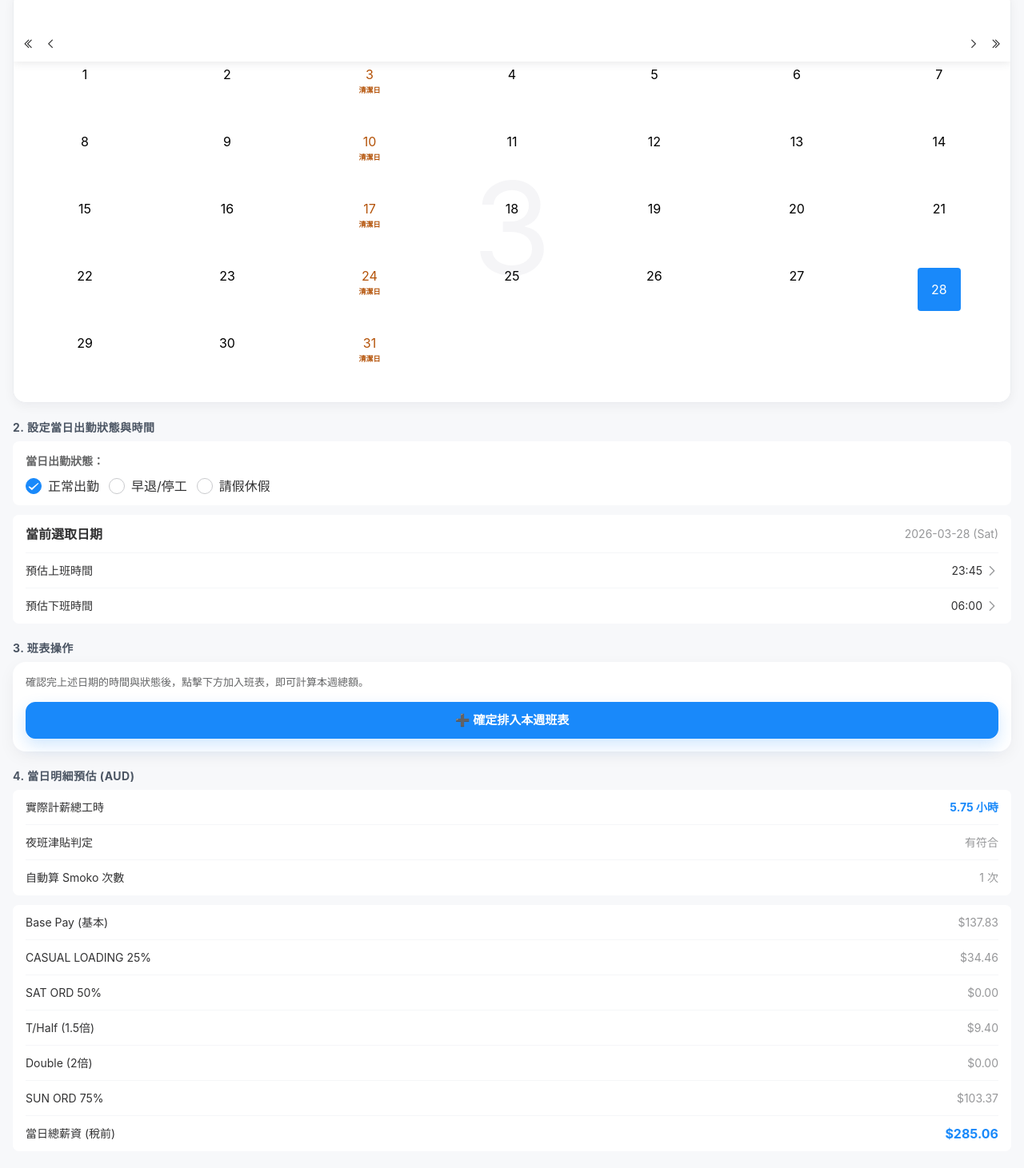
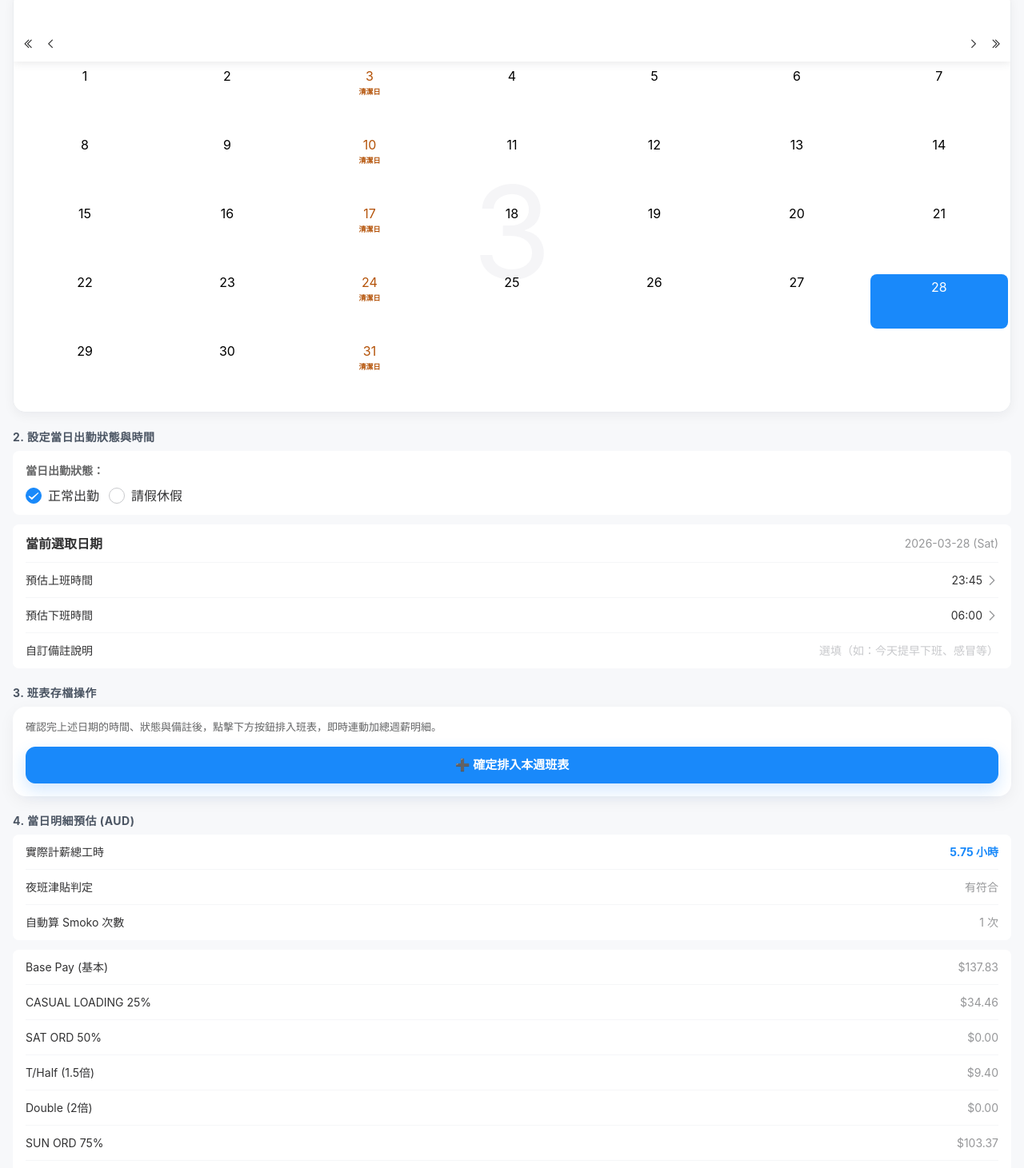
Before and after one commit to ShawnChou420/expense-tracker, a Vue app: page / in a window 1280 px wide. Shown: the part 143-1604 px from the top of the page at 80% size. Built offline with nearby package versions, Linux system fonts and the light colour scheme; no server answers.

Commit message:
UI調整

```diff
--- a/src/App.vue
+++ b/src/App.vue
@@ -25,8 +25,9 @@ import {
 import { showToast } from 'vant'
 
 // --- 狀態切換與清潔日 ---
-const shiftType = ref('normal') // normal: 正常, leave: 請假, standdown: 早退/停工
+const shiftType = ref('normal') // normal: 正常, leave: 請假
 const isCleaningDay = ref(false)
+const remark = ref('') // ✨ 新增：當日自訂備註狀態
 
 // --- 控制時間選擇器彈出視窗的開關 ---
 const showStartTimePicker = ref(false)
@@ -127,6 +128,7 @@ const calendarDefaultDate = computed(() => parseWorkDate(workDate.value))
 const calendarMinDate = new Date(2025, 0, 1)
 const calendarMaxDate = new Date(2027, 11, 31)
 
+// 點擊日曆上的某一天
 const onDateSelect = (date) => {
   const year = date.getFullYear()
   const month = String(date.getMonth() + 1).padStart(2, '0')
@@ -139,11 +141,13 @@ const onDateSelect = (date) => {
     endTime.value = existingRecord.endTime
     shiftType.value = existingRecord.shiftType || 'normal'
     isCleaningDay.value = existingRecord.isCleaningDay || false
+    remark.value = existingRecord.remark || '' // 精準回填歷史備註
     return
   }
 
   const dayOfWeek = date.getDay()
   shiftType.value = 'normal'
+  remark.value = '' // 全新的一天清空備註输入框
 
   if (dayOfWeek === 0) {
     startTime.value = '20:45'
@@ -172,7 +176,7 @@ const selectedHolidayLabel = computed(() => {
   return getNswPublicHolidayLabel(parseWorkDate(workDate.value))
 })
 
-// ✨ 日曆優化：完美處理文字換行與金額顯示
+// ✨ 日曆格式化：支援國定假日、清潔日、金額、備註特殊金底色堆疊
 const holidayCalendarFormatter = (day) => {
   if (!day.date) return day
 
@@ -195,27 +199,27 @@ const holidayCalendarFormatter = (day) => {
   }
 
   const record = records.value.find((r) => r.workDate === dateStr)
+  let classNames = []
+
   if (record) {
     if (record.shiftType === 'leave') {
       infoParts.push('休假')
     } else {
       const convertedPay = record.grossPay * currentExchangeRate.value
-      // 加入加號與金額，若停工可標註
-      if (record.shiftType === 'standdown') {
-        infoParts.push(`停工`)
-      }
       infoParts.push(`+${currencySymbol.value}${formatMoney(convertedPay)}`)
+    }
+    classNames.push(record.shiftType === 'leave' ? 'record-leave-day' : 'record-work-day')
+
+    // 💡 核心亮點：若該日期含有備註，塞入專屬的識別 class
+    if (record.remark && record.remark.trim() !== '') {
+      classNames.push('has-remark-day')
     }
   }
 
   day.bottomInfo = infoParts.join('\n')
 
-  let classNames = []
   if (isHoliday) classNames.push('holiday-day')
   if (isTue) classNames.push('cleaning-day')
-  if (record) {
-    classNames.push(record.shiftType === 'leave' ? 'record-leave-day' : 'record-work-day')
-  }
 
   day.className = `${day.className || ''} ${classNames.join(' ')}`.trim()
   return day
@@ -279,7 +283,7 @@ const {
   sundayLoadingRate,
 })
 
-// ✨ 核心修復：徹底阻絕「請假」產生薪資
+// 🐛 BUG 完美修復：當狀態為請假時，100% 寫死生成 0 元數據，斬草除根
 const buildWorkRecordFromInputs = ({
   id,
   workDate: inputWorkDate,
@@ -287,10 +291,10 @@ const buildWorkRecordFromInputs = ({
   endTime: inputEndTime,
   smokoCountOverride: inputSmokoCountOverride = null,
   shiftType: inputShiftType = 'normal',
-  isCleaningDay: inputIsCleaningDay = false
+  isCleaningDay: inputIsCleaningDay = false,
+  remark: inputRemark = ''
 }) => {
 
-  // 🚨 如果是請假，直接強制回傳 0 的紀錄，不進底層計算機
   if (inputShiftType === 'leave') {
     const record = createWorkRecord({
       id,
@@ -304,10 +308,10 @@ const buildWorkRecordFromInputs = ({
     })
     record.shiftType = 'leave'
     record.isCleaningDay = false
+    record.remark = inputRemark
     return record
   }
 
-  // 正常計算邏輯
   const tempWorkDate = ref(inputWorkDate)
   const tempStartTime = ref(inputStartTime)
   const tempEndTime = ref(inputEndTime)
@@ -348,6 +352,7 @@ const buildWorkRecordFromInputs = ({
 
   record.shiftType = inputShiftType
   record.isCleaningDay = inputIsCleaningDay
+  record.remark = inputRemark
   return record
 }
 
@@ -375,10 +380,63 @@ const sortedRecords = computed(() => {
   })
 })
 
-const exportTodayJson = () => { /* 略 */ }
-const exportWeeklyJson = () => { /* 略 */ }
-const importJsonFiles = async (payload) => { /* 略 */ }
-const exportWeeklyXlsx = () => { /* 略 */ }
+// ======= 備份控制中心與 Excel 生成引擎 =======
+const exportTodayJson = () => {
+  if (!workSummary.value || !payBreakdown.value) return
+  const todayRecord = buildWorkRecordFromInputs({ workDate: workDate.value, startTime: startTime.value, endTime: endTime.value, smokoCountOverride: smokoCountOverride.value, shiftType: shiftType.value, isCleaningDay: isCleaningDay.value, remark: remark.value })
+  if (!todayRecord) return
+  const blob = new Blob([JSON.stringify(todayRecord, null, 2)], { type: 'application/json' })
+  const url = URL.createObjectURL(blob)
+  const link = document.createElement('a'); link.href = url; link.download = `${workDate.value}.json`; link.click(); URL.revokeObjectURL(url)
+}
+
+const exportWeeklyJson = () => {
+  if (records.value.length === 0) return
+  const blob = new Blob([JSON.stringify(records.value, null, 2)], { type: 'application/json' })
+  const url = URL.createObjectURL(blob); const link = document.createElement('a'); link.href = url; link.download = 'weekly-records.json'; link.click(); URL.revokeObjectURL(url)
+}
+
+const importJsonFiles = async (payload) => {
+  const uploaderFiles = Array.isArray(payload) ? payload : [payload]
+  const eventFiles = Array.from(payload?.target?.files || [])
+  const files = eventFiles.length > 0 ? eventFiles : uploaderFiles.map((item) => item?.file || item).filter(Boolean)
+  const importedRecords = []
+  for (const file of files) {
+    const text = await file.text(); const jsonData = JSON.parse(text)
+    if (Array.isArray(jsonData)) {
+      importedRecords.push(...jsonData.map((record) => normalizeWorkRecord(record)).map((record) => { return buildWorkRecordFromInputs({ id: record.id, workDate: record.workDate, startTime: record.startTime, endTime: record.endTime, shiftType: record.shiftType || 'normal', isCleaningDay: record.isCleaningDay || false, remark: record.remark || '' }) ?? record }))
+      continue
+    }
+    const normalizedRecord = normalizeWorkRecord(jsonData)
+    importedRecords.push(buildWorkRecordFromInputs({ id: normalizedRecord.id, workDate: normalizedRecord.workDate, startTime: normalizedRecord.startTime, endTime: normalizedRecord.endTime, shiftType: normalizedRecord.shiftType || 'normal', isCleaningDay: normalizedRecord.isCleaningDay || false, remark: normalizedRecord.remark || '' }) ?? normalizedRecord)
+  }
+  records.value = importedRecords.sort((a, b) => { if (a.workDate === b.workDate) return b.startTime.localeCompare(a.startTime); return b.workDate.localeCompare(a.workDate) })
+}
+
+const exportWeeklyXlsx = () => {
+  if (records.value.length === 0) return
+  const sortedExportRecords = [...records.value].sort((a, b) => { if (a.workDate !== b.workDate) return a.workDate.localeCompare(b.workDate); return a.startTime.localeCompare(b.startTime) })
+  let cumulativePaidHours = 0
+  const totalRawMinutes = sortedExportRecords.reduce((sum, record) => sum + record.totalMinutes, 0)
+  const totalSmokoCount = sortedExportRecords.reduce((sum, record) => sum + record.smokoCount, 0)
+  const totalSmokoDeductMinutes = sortedExportRecords.reduce((sum, record) => sum + record.smokoDeductMinutes, 0)
+  const totalPaidMinutes = sortedExportRecords.reduce((sum, record) => sum + record.paidMinutes, 0)
+  const totalBasePay = roundTo(sortedExportRecords.reduce((sum, record) => sum + record.basePay, 0), 2)
+  const totalCasualPay = roundTo(sortedExportRecords.reduce((sum, record) => sum + record.casualPay, 0), 2)
+  const totalShiftPay = roundTo(sortedExportRecords.reduce((sum, record) => sum + record.shiftPay, 0), 2)
+  const totalGrossPay = roundTo(sortedExportRecords.reduce((sum, record) => sum + record.grossPay, 0), 2)
+  const totalPaidHours = roundTo(totalPaidMinutes / 60, 4)
+  const totalBaseHours = roundTo((totalPaidMinutes - sortedExportRecords.reduce((sum, r) => sum + r.timeHalfMinutes + r.doubleMinutes, 0)) / 60, 4)
+
+  const exportRows = sortedExportRecords.map((record) => {
+    cumulativePaidHours = roundTo(cumulativePaidHours + record.paidMinutes / 60, 4)
+    return ({ 日期: record.workDate, 開始時間: record.startTime, 結束時間: record.endTime, 計薪工時分鐘: record.paidMinutes, 當日總薪資: record.grossPay, 加總工時: cumulativePaidHours, 備註事項: record.remark || '' })
+  })
+  exportRows.push({ 日期: '合計', 開始時間: '', 結束時間: '', 計薪工時分鐘: totalPaidMinutes, 當日總薪資: totalGrossPay, 加總工時: totalPaidHours, 備註事項: '' })
+  const ws = XLSX.utils.json_to_sheet(exportRows); const wb = XLSX.utils.book_new()
+  XLSX.utils.book_append_sheet(wb, ws, 'Weekly Summary'); XLSX.writeFile(wb, 'weekly-summary.xlsx')
+}
+// =============================================================
 
 const getDayOfWeek = (dateStr) => {
   const days = ['Sun', 'Mon', 'Tue', 'Wed', 'Thu', 'Fri', 'Sat']
@@ -392,7 +450,6 @@ const addTodayRecordToList = () => {
   if (!isEditingRecord.value) {
     const duplicated = records.value.some((r) => r.workDate === workDate.value)
     if (duplicated) {
-      showToast('本日紀錄已存在，將自動切換為修改此筆')
       editingRecordId.value = records.value.find((r) => r.workDate === workDate.value).id
     }
   }
@@ -403,7 +460,8 @@ const addTodayRecordToList = () => {
     endTime: endTime.value,
     smokoCountOverride: smokoCountOverride.value,
     shiftType: shiftType.value,
-    isCleaningDay: isCleaningDay.value
+    isCleaningDay: isCleaningDay.value,
+    remark: remark.value
   })
 
   if (!todayRecord) return
@@ -415,6 +473,7 @@ const addTodayRecordToList = () => {
   }
 
   records.value.unshift(todayRecord)
+  showToast('成功加入排班列表')
 }
 
 const editRecord = (record) => {
@@ -424,11 +483,13 @@ const editRecord = (record) => {
   endTime.value = record.endTime
   shiftType.value = record.shiftType || 'normal'
   isCleaningDay.value = record.isCleaningDay || false
+  remark.value = record.remark || ''
 }
 
 const cancelEditingRecord = () => {
   editingRecordId.value = null
   shiftType.value = 'normal'
+  remark.value = ''
 }
 
 const deleteRecord = (recordId) => {
@@ -447,7 +508,7 @@ const deleteRecord = (recordId) => {
           {{ currencyFlag }} {{ currentCurrency }}
         </van-button>
       </div>
-      <p>點擊日曆日期預填時間。可自由編輯請假、停工、微調時間，所有數據即時全域換算。</p>
+      <p>點擊日曆日期預填時間。可自由編輯請假、填寫自訂備註，所有數據全域即時換算。</p>
     </div>
 
     <div class="section calendar-section">
@@ -474,7 +535,6 @@ const deleteRecord = (recordId) => {
           <div style="font-size: 14px; color: #646566; margin-bottom: 12px; font-weight: bold;">當日出勤狀態：</div>
           <van-radio-group v-model="shiftType" direction="horizontal">
             <van-radio name="normal">正常出勤</van-radio>
-            <van-radio name="standdown">早退/停工</van-radio>
             <van-radio name="leave">請假休假</van-radio>
           </van-radio-group>
         </div>
@@ -513,6 +573,14 @@ const deleteRecord = (recordId) => {
             </div>
           </template>
         </van-cell>
+
+        <van-field
+          v-model="remark"
+          label="自訂備註說明"
+          placeholder="選填（如：今天提早下班、感冒等）"
+          input-align="right"
+          clearable
+        />
       </van-cell-group>
     </div>
 
@@ -524,13 +592,13 @@ const deleteRecord = (recordId) => {
     </van-popup>
 
     <div class="workflow">
-      <div class="section" v-if="payBreakdown || shiftType === 'leave' || records.length > 0">
-        <h2>3. 班表操作</h2>
+      <div class="section">
+        <h2>3. 班表存檔操作</h2>
         <div class="section-card">
-          <p class="section-note">確認完上述日期的時間與狀態後，點擊下方加入班表，即可計算本週總額。</p>
+          <p class="section-note">確認完上述日期的時間、狀態與備註後，點擊下方按鈕排入班表，即時連動加總週薪明細。</p>
           <div class="weekly-actions">
             <van-button block type="primary" @click="addTodayRecordToList">
-              {{ isEditingRecord ? '💾 更新此日期修改' : '➕ 確定排入本週班表' }}
+              {{ isEditingRecord ? '💾 儲存並更新修改內容' : '➕ 確定排入本週班表' }}
             </van-button>
             <van-button v-if="isEditingRecord" block plain type="default" @click="cancelEditingRecord">取消變更</van-button>
           </div>
@@ -558,9 +626,9 @@ const deleteRecord = (recordId) => {
       </div>
 
       <div class="section">
-        <h2>全域基本費率設定 (AUD)</h2>
+        <h2>基本費率設定 (AUD)</h2>
         <van-cell-group inset>
-          <van-cell title="手動微調今日 Smoko" center>
+          <van-cell title="Smoko 次數" center>
             <template #right-icon>
               <van-stepper :model-value="displayedSmokoCount" :min="0" :max="3" integer theme="round" button-size="28px" disable-input @change="(val) => { smokoCountOverride = Number(val) }" />
             </template>
@@ -581,7 +649,7 @@ const deleteRecord = (recordId) => {
         <div class="section-card section-card--tight">
           <div v-if="records.length === 0" class="empty-state">
             <div class="empty-state__title">目前無排程紀錄</div>
-            <div class="empty-state__text">請在上方日曆選取日期、設定完上下班工時後，點擊「確定排入本週班表」。</div>
+            <div class="empty-state__text">請在上方日曆選取日期、設定完工時後點擊「確定排入本週班表」。</div>
           </div>
 
           <div v-else>
@@ -591,20 +659,17 @@ const deleteRecord = (recordId) => {
                   <div class="weekly-record__date">
                     {{ record.workDate }} ({{ getDayOfWeek(record.workDate) }})
                     <van-tag v-if="record.shiftType === 'leave'" type="danger" style="margin-left: 6px;">請假</van-tag>
-                    <van-tag v-if="record.shiftType === 'standdown'" type="warning" style="margin-left: 6px;">停工/早退</van-tag>
                     <van-tag v-if="record.isCleaningDay" type="success" style="margin-left: 6px;">清潔日</van-tag>
                   </div>
                   <div class="weekly-record__time" v-if="record.shiftType !== 'leave'">
                     ⏱️ {{ record.startTime }} - {{ record.endTime }}
                   </div>
+                  <div v-if="record.remark" style="font-size: 12px; color: #b45309; margin-top: 4px; font-weight: 500;">
+                    📝 備註：{{ record.remark }}
+                  </div>
                 </div>
                 <div class="weekly-record__pay">
-                  <template v-if="record.shiftType !== 'leave'">
-                    {{ currencySymbol }}{{ formatMoney(record.grossPay * currentExchangeRate) }}
-                  </template>
-                  <template v-else>
-                    {{ currencySymbol }}0.00
-                  </template>
+                  {{ currencySymbol }}{{ formatMoney(record.grossPay * currentExchangeRate) }}
                 </div>
               </div>
               <div class="weekly-record__meta" v-if="record.shiftType !== 'leave'">
@@ -653,6 +718,25 @@ const deleteRecord = (recordId) => {
         </div>
       </div>
 
+      <div class="section">
+        <h2>資料備份與傳輸管理</h2>
+        <van-collapse v-model="dataManagementSections" class="data-management-collapse">
+          <van-collapse-item name="data-management" title="打開 匯入 / 匯出 備份操作區">
+            <div class="button-group">
+              <p class="section-note section-note--compact">您可以將資料安全地備份為標準 JSON 檔，或匯出為自動排版的 Excel 薪資對帳單。</p>
+              <van-button block plain type="default" @click="exportTodayJson">匯出今日單日 JSON</van-button>
+              <div class="import-export-row">
+                <van-button block plain type="primary" :disabled="records.length === 0" @click="exportWeeklyJson">匯出本週 JSON</van-button>
+                <van-uploader class="import-uploader" :after-read="importJsonFiles" accept=".json,application/json" multiple>
+                  <van-button block plain type="danger" class="import-button">匯入備份 JSON</van-button>
+                </van-uploader>
+              </div>
+              <van-button block plain type="success" style="margin-top: 12px" :disabled="records.length === 0" @click="exportWeeklyXlsx">📊 匯出每週 XLSX (Excel 對帳單)</van-button>
+            </div>
+          </van-collapse-item>
+        </van-collapse>
+      </div>
+
     </div>
   </div>
 
@@ -673,30 +757,37 @@ const deleteRecord = (recordId) => {
 .section h2 { font-size: 14px; font-weight: bold; color: #4b5563; margin: 0 0 8px; padding: 0 16px; text-transform: uppercase; letter-spacing: 0.5px; }
 .calendar-section { margin-top: 10px; }
 
-/* 🌟 日曆 UI 關鍵修復：解決重疊，完美堆疊 */
+/* 🌟 日曆 UI 終極鎖定：徹底阻斷選中時位移往左跑的 BUG */
 .calendar-wrapper { margin: 0 16px; border-radius: 16px; overflow: hidden; box-shadow: 0 4px 14px rgba(15, 23, 42, 0.05); background: #fff; border: 1px solid #ebedf0; }
-
 :deep(.van-calendar) { height: auto !important; }
-:deep(.van-calendar__body) { padding-bottom: 10px; }
+:deep(.van-calendar__body) { padding-bottom: 12px; }
 
 :deep(.van-calendar__day) {
-  height: 74px !important; /* 加高格子 */
-  display: flex;
-  flex-direction: column;
-  justify-content: flex-start; /* 讓日期數字靠頂部 */
-  align-items: center;
-  padding-top: 6px;
+  height: 82px !important; /* 稍微再調高一點，留給備註與堆疊充足的空間 */
+  display: flex !important;
+  flex-direction: column !important;
+  justify-content: flex-start !important;
+  align-items: center !important;
+  padding-top: 8px !important;
+  box-sizing: border-box !important; /* 強制盒子計算包含內邊距，防止點擊時抖動 */
 }
 
 :deep(.van-calendar__bottom-info) {
-  position: relative !important; /* 取消絕對定位，避免卡死在最下面 */
+  position: relative !important; /* 捨棄絕對定位 */
   bottom: auto !important;
-  margin-top: 4px; /* 距離上面日期數字的空間 */
-  white-space: pre-wrap !important; /* 允許換行 */
-  line-height: 1.25 !important;
+  margin-top: 4px;
+  white-space: pre-wrap !important; /* 完美解讀 \n 換行 */
+  line-height: 1.3 !important;
   font-size: 9px !important;
   font-weight: 700;
   text-align: center;
+}
+
+/* ✨ 新增：當含有自訂備註時，日曆格染上極具質感的奶油香檳金底色 */
+:deep(.has-remark-day) {
+  background-color: #fffbeb !important;
+  border: 1px dashed #fef3c7 !important;
+  border-radius: 6px;
 }
 
 .workflow { margin-top: 4px; }
@@ -710,7 +801,7 @@ const deleteRecord = (recordId) => {
 :deep(.holiday-day .van-calendar__bottom-info) { color: #ee0a24; }
 :deep(.cleaning-day) { color: #b45309 !important; }
 :deep(.cleaning-day .van-calendar__bottom-info) { color: #b45309; }
-:deep(.record-work-day .van-calendar__bottom-info) { color: #16a34a !important; font-weight: bold; } /* 賺錢顯示深綠色 */
+:deep(.record-work-day .van-calendar__bottom-info) { color: #16a34a !important; }
 :deep(.record-leave-day .van-calendar__bottom-info) { color: #9ca3af !important; }
 
 .holiday-text { color: #ee0a24 !important; font-weight: bold; }
@@ -739,4 +830,29 @@ const deleteRecord = (recordId) => {
 .weekly-summary__total--net { margin-top: 12px; padding: 16px; border-radius: 14px; background: linear-gradient(180deg, #f0fdf4 0%, #dcfce7 100%); border: 1px solid #bbf7d0; }
 .weekly-summary__total-label { font-size: 13px; color: #166534; font-weight: bold; }
 .weekly-summary__total-value--net { color: #15803d; font-size: 26px; font-weight: 800; margin-top: 4px; }
+.import-export-row { display: grid; grid-template-columns: 1fr 1fr; gap: 12px; margin-top: 12px; }
+.import-uploader { display: block; }
+.import-uploader :deep(.van-uploader__wrapper) { display: block; }
+.import-button { border-style: dashed; background: #fef2f2; }
+.data-management-collapse { margin: 0 16px; overflow: hidden; border-radius: 16px; background: #fff; box-shadow: 0 4px 14px rgba(15, 23, 42, 0.04); border: 1px solid #ebedf0; }
+:deep(.data-management-collapse .van-cell) { padding: 14px 16px; font-weight: bold; }
+:deep(.data-management-collapse .van-collapse-item__content) { padding: 14px 16px; background: #fafafa; }
+/* ========== 修正藍色選取框爆版問題 ========== */
+
+/* 1. 強制讓選中時的藍色方塊撐滿我們自訂的格子高度，並將文字靠上對齊 */
+:deep(.van-calendar__selected-day) {
+  width: calc(100% - 6px) !important;
+  height: calc(100% - 6px) !important;
+  border-radius: 8px !important;
+  display: flex !important;
+  flex-direction: column !important;
+  justify-content: flex-start !important;
+  padding-top: 6px !important;
+  box-sizing: border-box !important;
+}
+
+/* 2. 當處於選中狀態（藍色底）時，確保底下所有的金額、備註字體都變成白色，避免對比度不佳看不清楚 */
+:deep(.van-calendar__selected-day .van-calendar__bottom-info) {
+  color: #ffffff !important;
+}
 </style>
```
